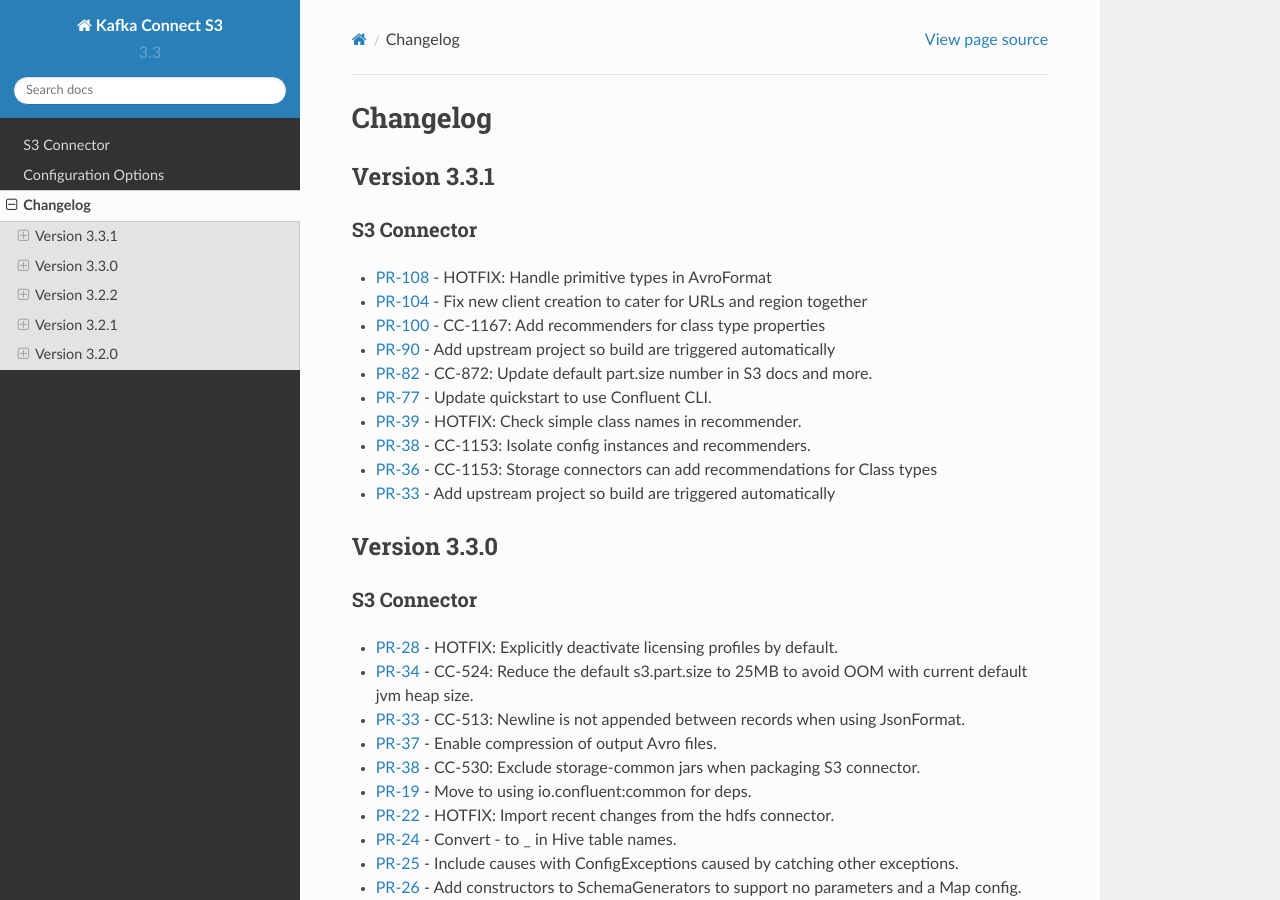
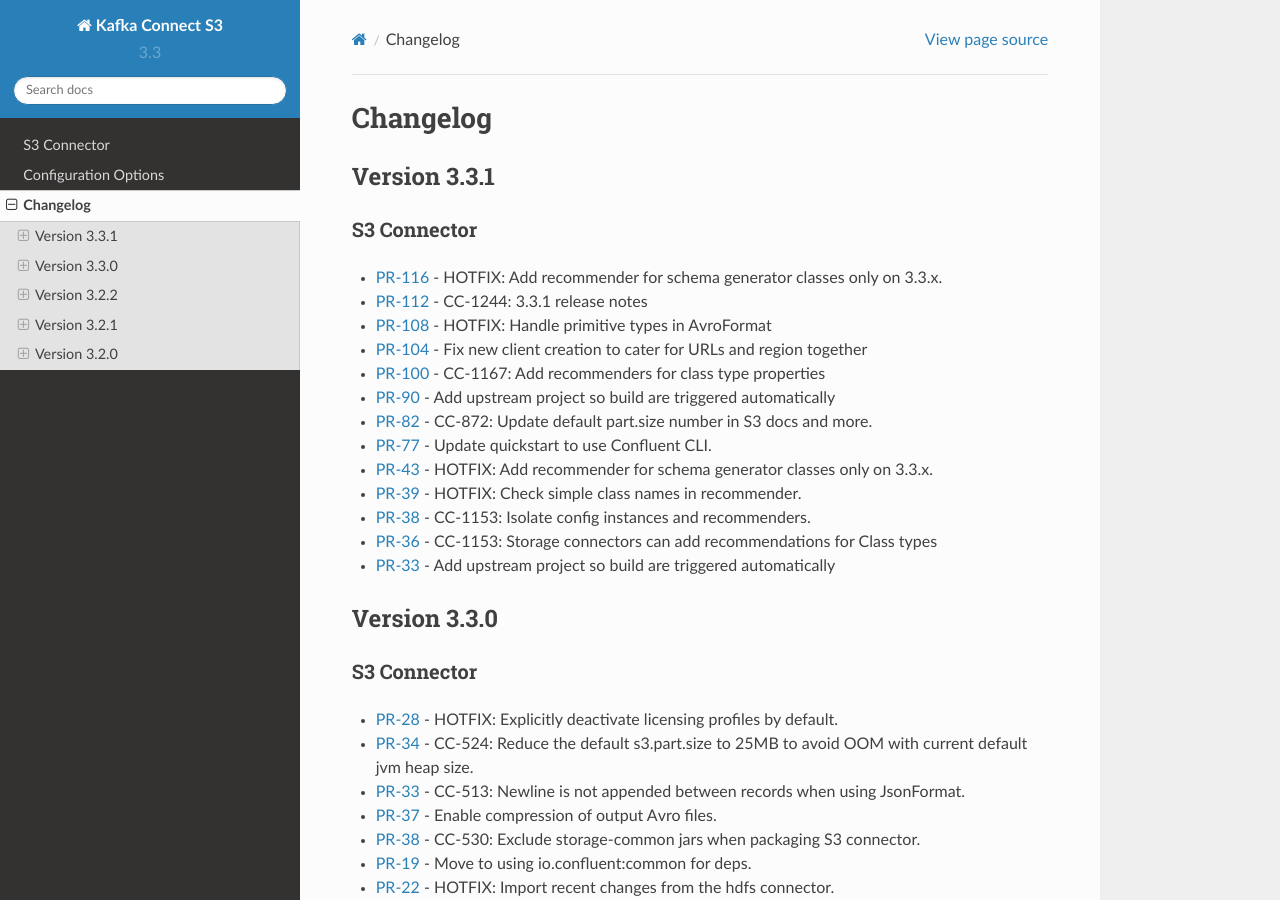
Before and after one commit to confluentinc/kafka-connect-storage-cloud, a Sphinx documentation site: the page built from kafka-connect-s3/docs/changelog.rst, in a window 1280 px wide and 900 px high. Built offline with Sphinx 7.4.7 and the Read the Docs theme 2.0.0, drawn with Linux system fonts in a browser that asks for light colours.

Commit message:
CC-1244: Updated 3.3.1 release notes with blocker bug fixes

```diff
--- a/kafka-connect-s3/docs/changelog.rst
+++ b/kafka-connect-s3/docs/changelog.rst
@@ -9,12 +9,15 @@
 S3 Connector
 ~~~~~~~~~~~~~~
 
+* `PR-116 <https://github.com/confluentinc/kafka-connect-storage-cloud/pull/116>`_ - HOTFIX: Add recommender for schema generator classes only on 3.3.x.
+* `PR-112 <https://github.com/confluentinc/kafka-connect-storage-cloud/pull/112>`_ - CC-1244: 3.3.1 release notes
 * `PR-108 <https://github.com/confluentinc/kafka-connect-storage-cloud/pull/108>`_ - HOTFIX: Handle primitive types in AvroFormat
 * `PR-104 <https://github.com/confluentinc/kafka-connect-storage-cloud/pull/104>`_ - Fix new client creation to cater for URLs and region together
 * `PR-100 <https://github.com/confluentinc/kafka-connect-storage-cloud/pull/100>`_ - CC-1167: Add recommenders for class type properties
 * `PR-90 <https://github.com/confluentinc/kafka-connect-storage-cloud/pull/90>`_ - Add upstream project so build are triggered automatically
 * `PR-82 <https://github.com/confluentinc/kafka-connect-storage-cloud/pull/82>`_ - CC-872: Update default part.size number in S3 docs and more.
 * `PR-77 <https://github.com/confluentinc/kafka-connect-storage-cloud/pull/77>`_ - Update quickstart to use Confluent CLI.
+* `PR-43 <https://github.com/confluentinc/kafka-connect-storage-common/pull/43>`_ - HOTFIX: Add recommender for schema generator classes only on 3.3.x.
 * `PR-39 <https://github.com/confluentinc/kafka-connect-storage-common/pull/39>`_ - HOTFIX: Check simple class names in recommender.
 * `PR-38 <https://github.com/confluentinc/kafka-connect-storage-common/pull/38>`_ - CC-1153: Isolate config instances and recommenders.
 * `PR-36 <https://github.com/confluentinc/kafka-connect-storage-common/pull/36>`_ - CC-1153: Storage connectors can add recommendations for Class types
```
